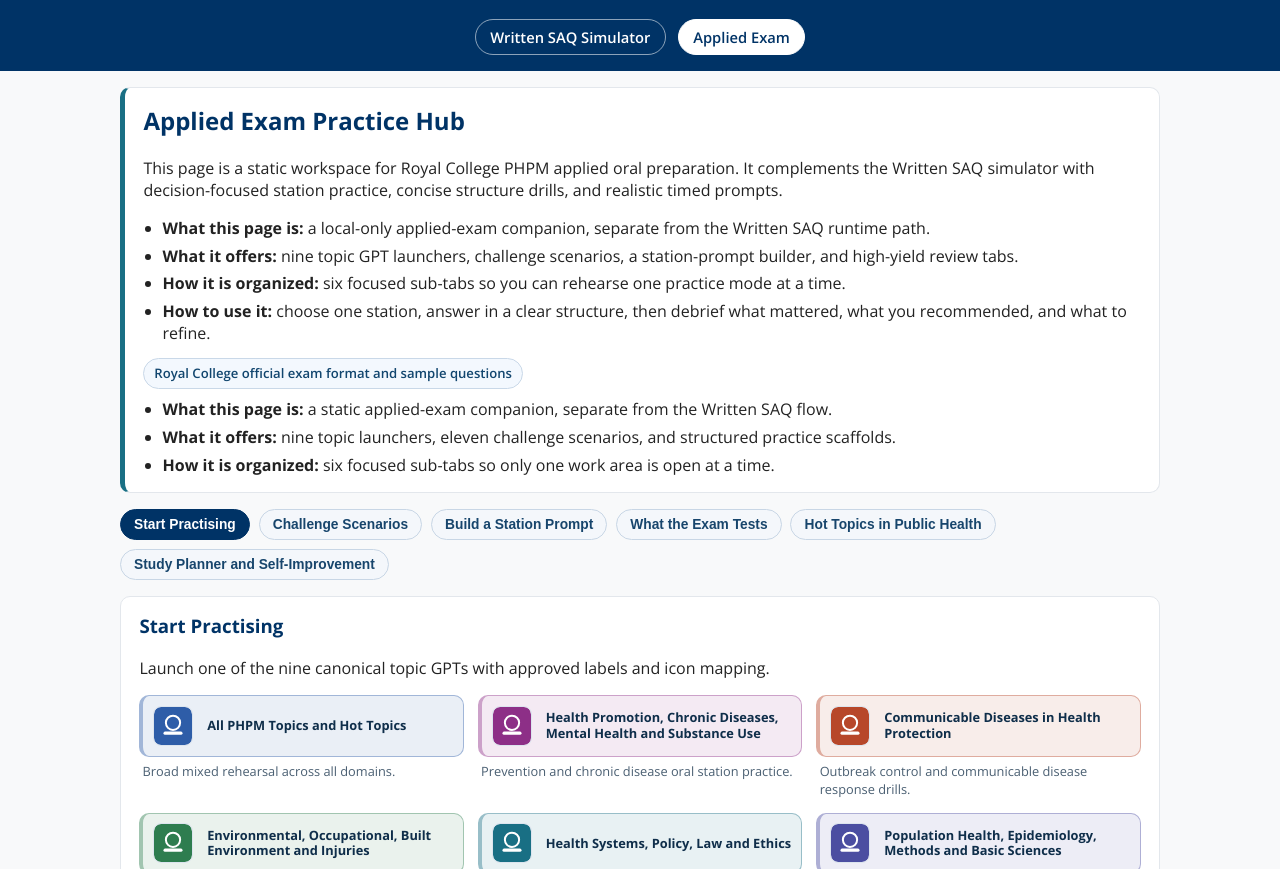
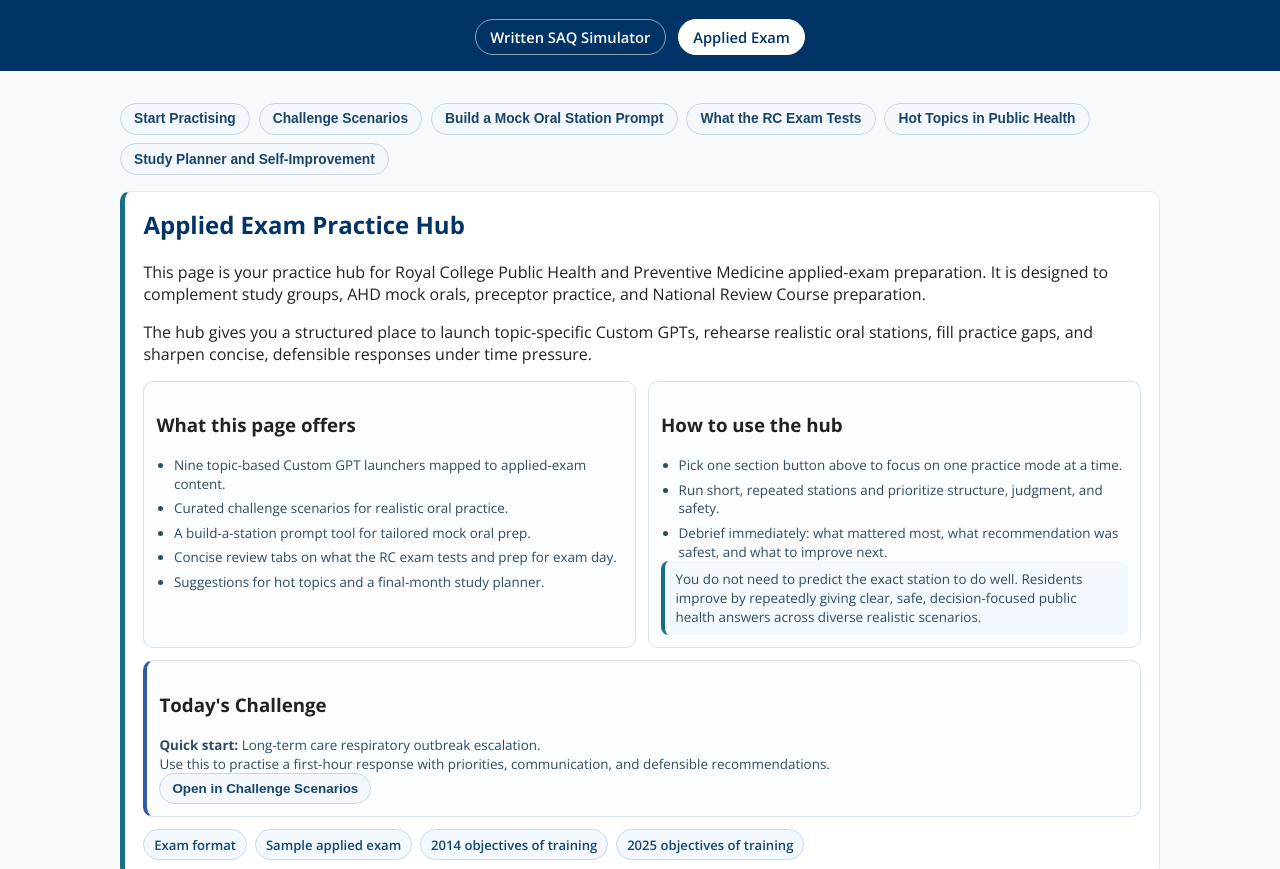
Before and after one commit to smcarthy/PHPM-SAQ-simulator-V1.0, a website: page applied-exam.html in a window 1280 px wide. Shown: the part 83-952 px from the top of the page. Drawn offline with nearby package versions, Linux system fonts and the light colour scheme.

Commit message:
Refine applied exam home IA and fix section tab behavior

```diff
--- a/applied-exam.html
+++ b/applied-exam.html
@@ -17,57 +17,84 @@
     </header>
 
     <main class="applied-page">
-      <section class="applied-hero applied-hero-intro" aria-labelledby="applied-overview">
+      <nav class="applied-subtabs" aria-label="Applied exam sections" role="tablist">
+        <button id="tab-start-practising" type="button" class="applied-subtab" role="tab" aria-selected="false" aria-controls="panel-start-practising" data-panel="panel-start-practising">Start Practising</button>
+        <button id="tab-challenge-scenarios" type="button" class="applied-subtab" role="tab" aria-selected="false" aria-controls="panel-challenge-scenarios" data-panel="panel-challenge-scenarios">Challenge Scenarios</button>
+        <button id="tab-builder" type="button" class="applied-subtab" role="tab" aria-selected="false" aria-controls="panel-builder" data-panel="panel-builder">Build a Mock Oral Station Prompt</button>
+        <button id="tab-exam-tests" type="button" class="applied-subtab" role="tab" aria-selected="false" aria-controls="panel-exam-tests" data-panel="panel-exam-tests">What the RC Exam Tests</button>
+        <button id="tab-hot-topics" type="button" class="applied-subtab" role="tab" aria-selected="false" aria-controls="panel-hot-topics" data-panel="panel-hot-topics">Hot Topics in Public Health</button>
+        <button id="tab-study-planner" type="button" class="applied-subtab" role="tab" aria-selected="false" aria-controls="panel-study-planner" data-panel="panel-study-planner">Study Planner and Self-Improvement</button>
+      </nav>
+
+      <section id="applied-home" class="applied-hero applied-hero-intro" aria-labelledby="applied-overview" data-home-panel>
         <h2 id="applied-overview">Applied Exam Practice Hub</h2>
         <p>
-          This page is a static workspace for Royal College PHPM applied oral preparation. It complements the Written SAQ simulator with
-          decision-focused station practice, concise structure drills, and realistic timed prompts.
+          This page is your practice hub for Royal College Public Health and Preventive Medicine applied-exam preparation. It is designed to
+          complement study groups, AHD mock orals, preceptor practice, and National Review Course preparation.
         </p>
-        <ul class="applied-intro-list">
-          <li><strong>What this page is:</strong> a local-only applied-exam companion, separate from the Written SAQ runtime path.</li>
-          <li><strong>What it offers:</strong> nine topic GPT launchers, challenge scenarios, a station-prompt builder, and high-yield review tabs.</li>
-          <li><strong>How it is organized:</strong> six focused sub-tabs so you can rehearse one practice mode at a time.</li>
-          <li><strong>How to use it:</strong> choose one station, answer in a clear structure, then debrief what mattered, what you recommended, and what to refine.</li>
-        </ul>
-        <p class="sample-exam-link-wrap">
-          <a
-            class="sample-exam-link"
-            href="https://www.royalcollege.ca/ca/en/exam-eligibility-admission/exam-format-and-sample-questions.html"
-            target="_blank"
-            rel="noopener noreferrer"
-            >Royal College official exam format and sample questions</a
-          >
+        <p>
+          The hub gives you a structured place to launch topic-specific Custom GPTs, rehearse realistic oral stations, fill practice gaps,
+          and sharpen concise, defensible responses under time pressure.
         </p>
-        <ul class="applied-intro-list">
-          <li><strong>What this page is:</strong> a static applied-exam companion, separate from the Written SAQ flow.</li>
-          <li><strong>What it offers:</strong> nine topic launchers, eleven challenge scenarios, and structured practice scaffolds.</li>
-          <li><strong>How it is organized:</strong> six focused sub-tabs so only one work area is open at a time.</li>
-        </ul>
+
+        <div class="applied-home-grid">
+          <article class="applied-mini-card">
+            <h3>What this page offers</h3>
+            <ul class="applied-intro-list">
+              <li>Nine topic-based Custom GPT launchers mapped to applied-exam content.</li>
+              <li>Curated challenge scenarios for realistic oral practice.</li>
+              <li>A build-a-station prompt tool for tailored mock oral prep.</li>
+              <li>Concise review tabs on what the RC exam tests and prep for exam day.</li>
+              <li>Suggestions for hot topics and a final-month study planner.</li>
+            </ul>
+          </article>
+          <article class="applied-mini-card">
+            <h3>How to use the hub</h3>
+            <ul class="applied-intro-list">
+              <li>Pick one section button above to focus on one practice mode at a time.</li>
+              <li>Run short, repeated stations and prioritize structure, judgment, and safety.</li>
+              <li>Debrief immediately: what mattered most, what recommendation was safest, and what to improve next.</li>
+            </ul>
+            <p class="applied-motivating-line">
+              You do not need to predict the exact station to do well. Residents improve by repeatedly giving clear, safe, decision-focused
+              public health answers across diverse realistic scenarios.
+            </p>
+          </article>
+        </div>
+
+        <article class="applied-mini-card today-challenge-card" aria-labelledby="today-challenge-title">
+          <h3 id="today-challenge-title">Today's Challenge</h3>
+          <p><strong>Quick start:</strong> Long-term care respiratory outbreak escalation.</p>
+          <p>Use this to practise a first-hour response with priorities, communication, and defensible recommendations.</p>
+          <button type="button" class="home-quick-action" data-open-panel="panel-challenge-scenarios">Open in Challenge Scenarios</button>
+        </article>
+
+        <div class="applied-resource-strip" aria-label="Official Royal College resources">
+          <a class="sample-exam-link" href="https://www.royalcollege.ca/en/eligibility-and-exams/exam-formats/public-health-and-preventive-medicine-exam-format.html" target="_blank" rel="noopener noreferrer">Exam format</a>
+          <a class="sample-exam-link" href="https://www.royalcollege.ca/content/dam/documents/ibd/public-health-and-preventive-medicine/2025-phpm-sample-applied-exam-e.pdf" target="_blank" rel="noopener noreferrer">Sample applied exam</a>
+          <a class="sample-exam-link" href="https://www.royalcollege.ca/content/dam/documents/ibd/public-health-and-preventive-medicine/public-health-preventive-medicine-otr-e.pdf" target="_blank" rel="noopener noreferrer">2014 objectives of training</a>
+          <a class="sample-exam-link" href="https://www.royalcollege.ca/content/dam/documents/ibd/public-health-and-preventive-medicine/phpm-competencies-e.pdf" target="_blank" rel="noopener noreferrer">2025 objectives of training</a>
+        </div>
       </section>
 
-      <nav class="applied-subtabs" aria-label="Applied exam sections" role="tablist">
-        <button type="button" class="applied-subtab active" role="tab" aria-selected="true" data-panel="panel-start-practising">Start Practising</button>
-        <button type="button" class="applied-subtab" role="tab" aria-selected="false" data-panel="panel-challenge-scenarios">Challenge Scenarios</button>
-        <button type="button" class="applied-subtab" role="tab" aria-selected="false" data-panel="panel-builder">Build a Station Prompt</button>
-        <button type="button" class="applied-subtab" role="tab" aria-selected="false" data-panel="panel-exam-tests">What the Exam Tests</button>
-        <button type="button" class="applied-subtab" role="tab" aria-selected="false" data-panel="panel-hot-topics">Hot Topics in Public Health</button>
-        <button type="button" class="applied-subtab" role="tab" aria-selected="false" data-panel="panel-study-planner">Study Planner and Self-Improvement</button>
-      </nav>
+      <div class="applied-home-controls" data-home-controls hidden>
+        <button type="button" class="home-return-btn" data-open-home>← Back to Applied Hub Home</button>
+      </div>
 
-      <section id="panel-start-practising" class="applied-section applied-subtab-panel" role="tabpanel" aria-labelledby="section-start-practising">
+      <section id="panel-start-practising" class="applied-section applied-subtab-panel" role="tabpanel" aria-labelledby="tab-start-practising" hidden>
         <h3 id="section-start-practising">Start Practising</h3>
         <p>Launch one of the nine canonical topic GPTs with approved labels and icon mapping.</p>
         <div id="gpt-launcher-grid" class="gpt-launcher-grid" aria-live="polite"></div>
       </section>
 
-      <section id="panel-challenge-scenarios" class="applied-section applied-subtab-panel" role="tabpanel" aria-labelledby="section-challenge-scenarios" hidden>
+      <section id="panel-challenge-scenarios" class="applied-section applied-subtab-panel" role="tabpanel" aria-labelledby="tab-challenge-scenarios" hidden>
         <h3 id="section-challenge-scenarios">Challenge Scenarios</h3>
         <p>Cards stay compact by default. Hover to preview on desktop, then click or tap to expand full station details.</p>
         <div id="challenge-scenarios-list" class="challenge-scenarios-list" aria-live="polite"></div>
       </section>
 
-      <section id="panel-builder" class="applied-section applied-subtab-panel" role="tabpanel" aria-labelledby="section-station-builder" hidden>
-        <h3 id="section-station-builder">Build a Station Prompt</h3>
+      <section id="panel-builder" class="applied-section applied-subtab-panel" role="tabpanel" aria-labelledby="tab-builder" hidden>
+        <h3 id="section-station-builder">Build a Mock Oral Station Prompt</h3>
         <p>Choose a high-yield combination and generate a deterministic local station prompt for copy/paste.</p>
 
         <form id="builder-form" class="builder-form" autocomplete="off">
@@ -105,19 +132,19 @@
         </div>
       </section>
 
-      <section id="panel-exam-tests" class="applied-section applied-subtab-panel" role="tabpanel" aria-labelledby="section-exam-testing" hidden>
+      <section id="panel-exam-tests" class="applied-section applied-subtab-panel" role="tabpanel" aria-labelledby="tab-exam-tests" hidden>
         <h3 id="section-exam-testing">What the Exam Tests</h3>
         <p>Use this as a quick station checklist: aim for clear logic, practical recommendations, and defensible judgment in real-time oral discussion.</p>
         <div id="exam-tests-grid" class="applied-card-grid" aria-live="polite"></div>
       </section>
 
-      <section id="panel-hot-topics" class="applied-section applied-subtab-panel" role="tabpanel" aria-labelledby="section-hot-topics" hidden>
+      <section id="panel-hot-topics" class="applied-section applied-subtab-panel" role="tabpanel" aria-labelledby="tab-hot-topics" hidden>
         <h3 id="section-hot-topics">Hot Topics in Public Health</h3>
         <p>Concise high-yield topics for mock stations. Focus on how you would decide, communicate, and act.</p>
         <div id="hot-topics-grid" class="applied-card-grid hot-topics-grid" aria-live="polite"></div>
       </section>
 
-      <section id="panel-study-planner" class="applied-section applied-subtab-panel" role="tabpanel" aria-labelledby="section-study-planner" hidden>
+      <section id="panel-study-planner" class="applied-section applied-subtab-panel" role="tabpanel" aria-labelledby="tab-study-planner" hidden>
         <h3 id="section-study-planner">Study Planner and Self-Improvement</h3>
         <p>Four practical weeks to sharpen concise key messages, structure, and confidence under applied-exam timing.</p>
         <div id="study-planner-content" aria-live="polite"></div>
--- a/style.css
+++ b/style.css
@@ -763,6 +763,7 @@ button.primary:hover {
   display: flex;
   flex-wrap: wrap;
   gap: 0.55rem;
+  margin-top: 1rem;
   margin-bottom: 1rem;
 }
 
@@ -786,6 +787,56 @@ button.primary:hover {
   background: #003366;
   border-color: #003366;
   color: #fff;
+}
+
+.applied-home-grid {
+  display: grid;
+  grid-template-columns: repeat(auto-fit, minmax(250px, 1fr));
+  gap: 0.75rem;
+  margin-top: 0.75rem;
+}
+
+.applied-motivating-line {
+  margin-top: 0.65rem;
+  padding: 0.55rem 0.65rem;
+  border-left: 4px solid #196f84;
+  background: #f4f9ff;
+  border-radius: 8px;
+}
+
+.today-challenge-card {
+  margin-top: 0.75rem;
+  border-left: 4px solid #2e5da8;
+}
+
+.home-quick-action,
+.home-return-btn {
+  border: 1px solid #c8d6e5;
+  border-radius: 999px;
+  background: #f4f7fb;
+  color: #17456c;
+  padding: 0.42rem 0.75rem;
+  font-size: 0.84rem;
+  font-weight: 700;
+  cursor: pointer;
+}
+
+.home-quick-action:hover,
+.home-quick-action:focus-visible,
+.home-return-btn:hover,
+.home-return-btn:focus-visible {
+  background: #e8f0f8;
+}
+
+.applied-resource-strip {
+  margin-top: 0.75rem;
+  display: flex;
+  flex-wrap: wrap;
+  gap: 0.5rem;
+}
+
+.applied-home-controls {
+  margin: 0 0 0.75rem;
 }
 
 .applied-placeholder {
```
Also changed, not shown: applied-exam.js (+48 -1 lines).
